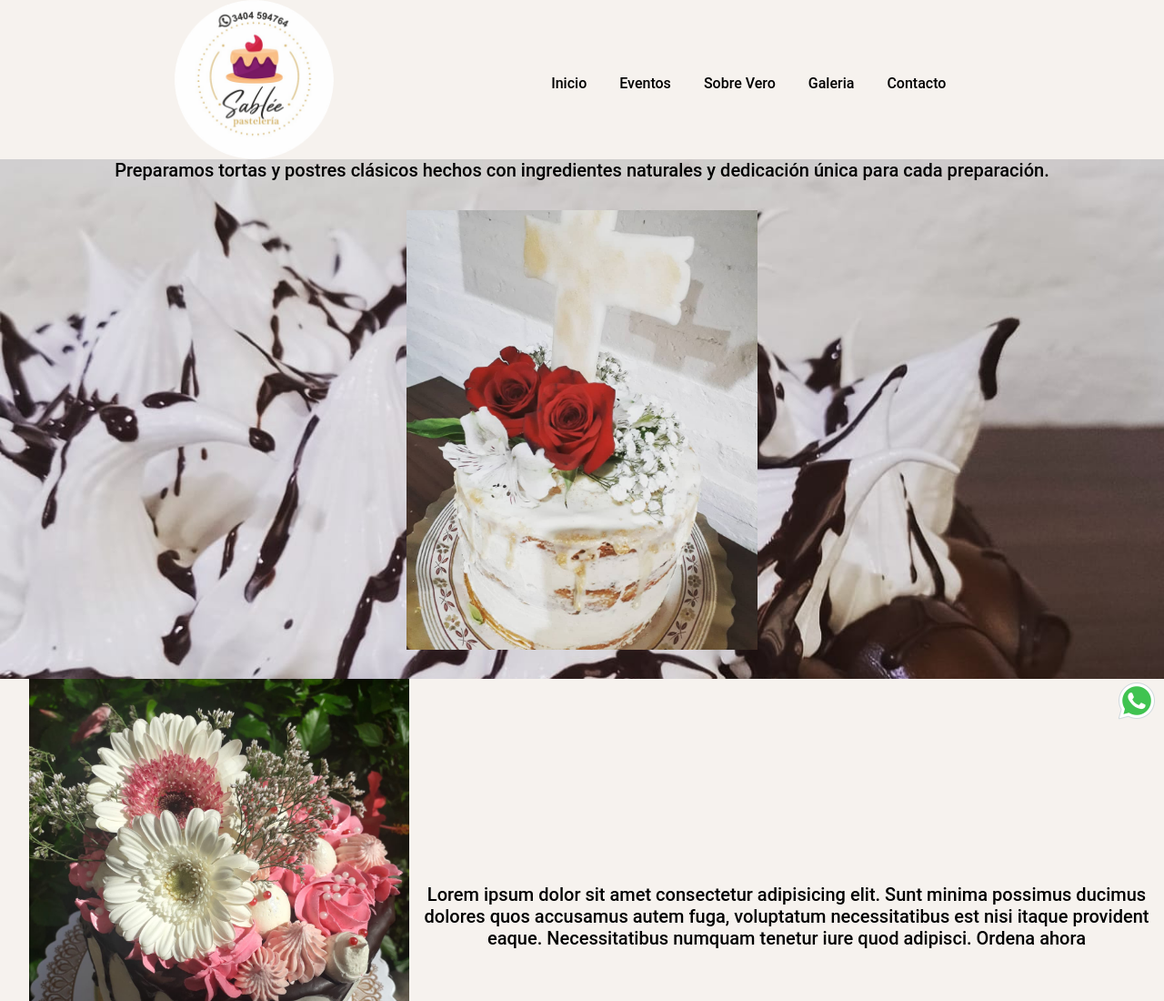
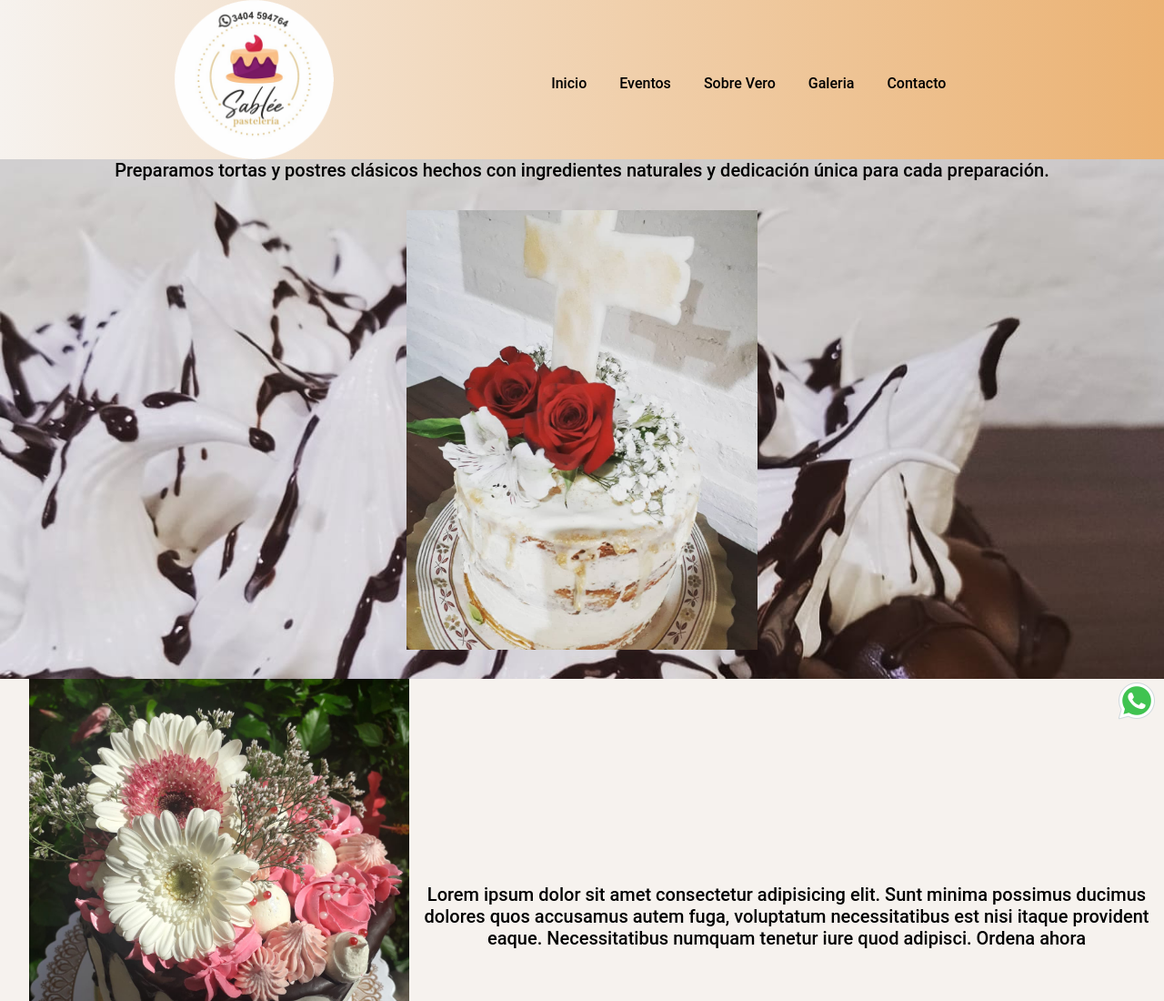
Before and after one commit to maxig13/sableepasteleria-gomez, a plain HTML site: page entrega-1/index.html in a window 1280 px wide. Shown: the top 1100 px of the page at 91% size. Drawn offline with Linux system fonts and the light colour scheme.

Commit message:
[FEATURE] Gradiente agregado al header

```diff
--- a/entrega-1/css/estilo.css
+++ b/entrega-1/css/estilo.css
@@ -15,7 +15,7 @@ Revisar el ultimo cuarto de la clase de Grids V2 para ir corrigiendo el responsi
     top: 0;
     height: 175px;
     width: 100%;
-    background-color: #f6f2ee;
+    background-image: linear-gradient(to right, #f6f2ee, #ebb273);
     display: flex;
     flex-flow: row wrap;
     justify-content: space-evenly;
```
